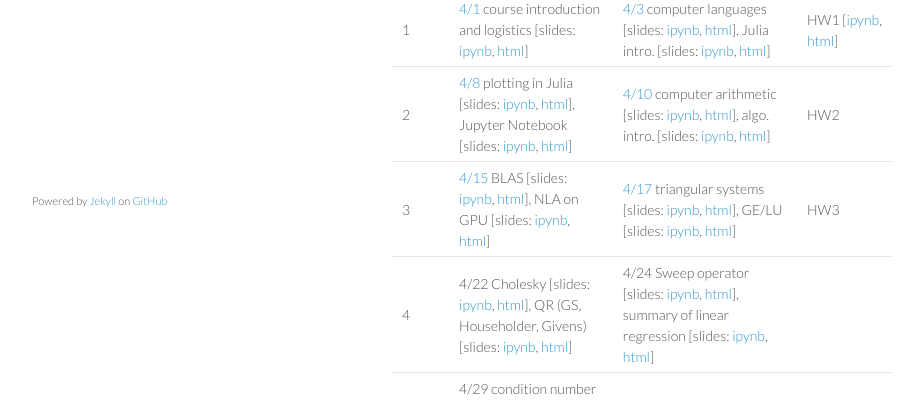
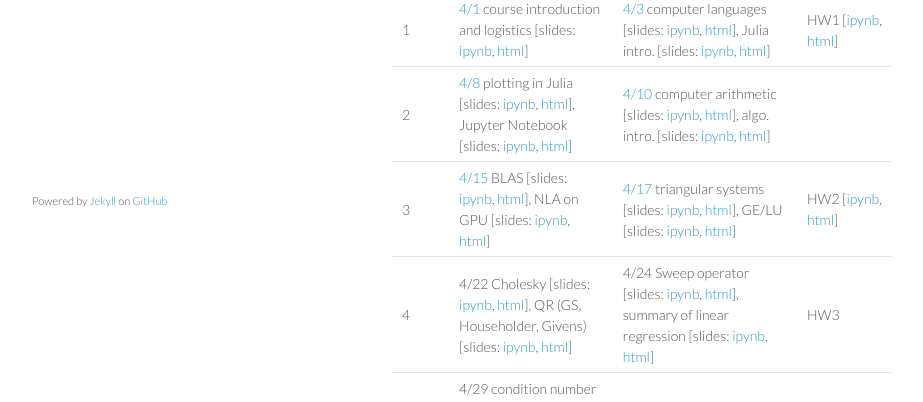
Before and after one commit to ucla-biostat-257/2025spring, a Jekyll site: the page built from schedule/schedule.md, in a window 1280 px wide. Shown: the part 620-1022 px from the top of the page, without its empty margins (178-1101 px from the left). Built offline with Jekyll 4.4.1, drawn with Linux system fonts in a browser that asks for light colours.

Commit message:
post hw2

```diff
--- a/schedule/schedule.md
+++ b/schedule/schedule.md
@@ -28,9 +28,9 @@ Readings:
 | Week | Tuesday | Thursday | Homework |
 |:-----------|:-----------|:------------|:------------|
 | 1 | [4/1](https://ucla-biostat-257.github.io/2025spring/biostat257spring2025/2025/04/01/week1-day1.html) course introduction and logistics \[slides: [ipynb](https://github.com/ucla-biostat-257/2025spring/blob/master/slides/01-intro/intro.ipynb), [html](../slides/01-intro/intro.html)\] | [4/3](https://ucla-biostat-257.github.io/2025spring/biostat257spring2025/2025/04/03/week1-day2.html) computer languages \[slides: [ipynb](https://github.com/ucla-biostat-257/2025spring/blob/master/slides/02-langs/langs.ipynb), [html](../slides/02-langs/langs.html)\], Julia intro. \[slides: [ipynb](https://github.com/ucla-biostat-257/2025spring/blob/master/slides/03-juliaintro/juliaintro.ipynb), [html](../slides/03-juliaintro/juliaintro.html)\] | HW1 \[[ipynb](https://raw.githubusercontent.com/ucla-biostat-257/2025spring/master/hw/hw1/hw01.ipynb), [html](../hw/hw1/hw01.html)\] |
-| 2 | [4/8](https://ucla-biostat-257.github.io/2025spring/biostat257spring2025/2025/04/08/week2-day1.html) plotting in Julia \[slides: [ipynb](https://github.com/ucla-biostat-257/2025spring/blob/master/slides/04-juliaplot/juliaplots.ipynb), [html](../slides/04-juliaplot/juliaplots.html)\], Jupyter Notebook \[slides: [ipynb](https://github.com/ucla-biostat-257/2025spring/blob/master/slides/05-jupyter/jupyter.ipynb), [html](../slides/05-jupyter/jupyter.html)\] | [4/10](https://ucla-biostat-257.github.io/2025spring/biostat257spring2025/2025/04/10/week2-day2.html) computer arithmetic \[slides: [ipynb](https://github.com/ucla-biostat-257/2025spring/blob/master/slides/06-arith/arith.ipynb), [html](../slides/06-arith/arith.html)\], algo. intro. \[slides: [ipynb](https://github.com/ucla-biostat-257/2025spring/blob/master/slides/07-algo/algo.ipynb), [html](../slides/07-algo/algo.html)\] | HW2 |
-| 3 | [4/15](https://ucla-biostat-257.github.io/2025spring/biostat257spring2025/2025/04/15/week3-day1.html) BLAS \[slides: [ipynb](https://github.com/ucla-biostat-257/2025spring/blob/master/slides/08-numalgintro/numalgintro.ipynb), [html](../slides/08-numalgintro/numalgintro.html)\], NLA on GPU \[slides: [ipynb](https://github.com/ucla-biostat-257/2025spring/blob/master/slides/09-juliagpu/juliagpu.ipynb), [html](../slides/09-juliagpu/juliagpu.html)\] | [4/17](https://ucla-biostat-257.github.io/2025spring/biostat257spring2025/2025/04/17/week3-day2.html) triangular systems \[slides: [ipynb](https://github.com/ucla-biostat-257/2025spring/blob/master/slides/10-trisys/trisys.ipynb), [html](../slides/10-trisys/trisys.html)\], GE/LU \[slides: [ipynb](https://github.com/ucla-biostat-257/2025spring/blob/master/slides/11-gelu/gelu.ipynb), [html](../slides/11-gelu/gelu.html)\] | HW3 |
-| 4 | 4/22 Cholesky \[slides: [ipynb](https://github.com/ucla-biostat-257/2025spring/blob/master/slides/12-chol/chol.ipynb), [html](../slides/12-chol/chol.html)\], QR (GS, Householder, Givens) \[slides: [ipynb](https://github.com/ucla-biostat-257/2025spring/blob/master/slides/13-qr/qr.ipynb), [html](../slides/13-qr/qr.html)\] | 4/24 Sweep operator \[slides: [ipynb](https://github.com/ucla-biostat-257/2025spring/blob/master/slides/14-sweep/sweep.ipynb), [html](../slides/14-sweep/sweep.html)\], summary of linear regression \[slides: [ipynb](https://github.com/ucla-biostat-257/2025spring/blob/master/slides/15-linreg/linreg.ipynb), [html](../slides/15-linreg/linreg.html)\] | |
+| 2 | [4/8](https://ucla-biostat-257.github.io/2025spring/biostat257spring2025/2025/04/08/week2-day1.html) plotting in Julia \[slides: [ipynb](https://github.com/ucla-biostat-257/2025spring/blob/master/slides/04-juliaplot/juliaplots.ipynb), [html](../slides/04-juliaplot/juliaplots.html)\], Jupyter Notebook \[slides: [ipynb](https://github.com/ucla-biostat-257/2025spring/blob/master/slides/05-jupyter/jupyter.ipynb), [html](../slides/05-jupyter/jupyter.html)\] | [4/10](https://ucla-biostat-257.github.io/2025spring/biostat257spring2025/2025/04/10/week2-day2.html) computer arithmetic \[slides: [ipynb](https://github.com/ucla-biostat-257/2025spring/blob/master/slides/06-arith/arith.ipynb), [html](../slides/06-arith/arith.html)\], algo. intro. \[slides: [ipynb](https://github.com/ucla-biostat-257/2025spring/blob/master/slides/07-algo/algo.ipynb), [html](../slides/07-algo/algo.html)\] |  |
+| 3 | [4/15](https://ucla-biostat-257.github.io/2025spring/biostat257spring2025/2025/04/15/week3-day1.html) BLAS \[slides: [ipynb](https://github.com/ucla-biostat-257/2025spring/blob/master/slides/08-numalgintro/numalgintro.ipynb), [html](../slides/08-numalgintro/numalgintro.html)\], NLA on GPU \[slides: [ipynb](https://github.com/ucla-biostat-257/2025spring/blob/master/slides/09-juliagpu/juliagpu.ipynb), [html](../slides/09-juliagpu/juliagpu.html)\] | [4/17](https://ucla-biostat-257.github.io/2025spring/biostat257spring2025/2025/04/17/week3-day2.html) triangular systems \[slides: [ipynb](https://github.com/ucla-biostat-257/2025spring/blob/master/slides/10-trisys/trisys.ipynb), [html](../slides/10-trisys/trisys.html)\], GE/LU \[slides: [ipynb](https://github.com/ucla-biostat-257/2025spring/blob/master/slides/11-gelu/gelu.ipynb), [html](../slides/11-gelu/gelu.html)\] | HW2 \[[ipynb](https://raw.githubusercontent.com/ucla-biostat-257/2025spring/master/hw/hw2/hw02.ipynb), [html](../hw/hw2/hw02.html)\] |
+| 4 | 4/22 Cholesky \[slides: [ipynb](https://github.com/ucla-biostat-257/2025spring/blob/master/slides/12-chol/chol.ipynb), [html](../slides/12-chol/chol.html)\], QR (GS, Householder, Givens) \[slides: [ipynb](https://github.com/ucla-biostat-257/2025spring/blob/master/slides/13-qr/qr.ipynb), [html](../slides/13-qr/qr.html)\] | 4/24 Sweep operator \[slides: [ipynb](https://github.com/ucla-biostat-257/2025spring/blob/master/slides/14-sweep/sweep.ipynb), [html](../slides/14-sweep/sweep.html)\], summary of linear regression \[slides: [ipynb](https://github.com/ucla-biostat-257/2025spring/blob/master/slides/15-linreg/linreg.ipynb), [html](../slides/15-linreg/linreg.html)\] | HW3 |
 | 5 | 4/29 condition number \[slides: [ipynb](https://github.com/ucla-biostat-257/2025spring/blob/master/slides/16-cond/cond.ipynb), [html](../slides/16-cond/cond.html)\], iterative methods intro \[slides: [ipynb](https://github.com/ucla-biostat-257/2025spring/blob/master/slides/17-iterative/iterative.ipynb), [html](../slides/17-iterative/iterative.html)\] | 5/1 conjugate gradient \[slides: [ipynb](https://github.com/ucla-biostat-257/2025spring/blob/master/slides/18-cg/cg.ipynb), [html](../slides/18-cg/cg.html)\] | HW4 |
 | 6 | 5/6 easy linear system \[slides: [ipynb](https://github.com/ucla-biostat-257/2025spring/blob/master/slides/19-easylineq/easylineq.ipynb), [html](../slides/19-easylineq/easylineq.html)\], eigen-decomposition and SVD \[slides: [ipynb](https://github.com/ucla-biostat-257/2025spring/blob/master/slides/20-eigsvd/eigsvd.ipynb), [html](../slides/20-eigsvd/eigsvd.html)\] | 5/8 optimization intro. \[slides: [ipynb](https://github.com/ucla-biostat-257/2025spring/blob/master/slides/21-optmintro/optmintro.ipynb), [html](../slides/21-optmintro/optmintro.html)\] | HW5 |
 | 7 | 5/13 optimization in Julia \[slides: [ipynb](https://github.com/ucla-biostat-257/2025spring/blob/master/slides/22-juliaopt/juliaopt.ipynb), [html](../slides/22-juliaopt/juliaopt.html)\] | 5/15 Newton-Raphson, Fisher scoring, GLM, nonlinear regression (Gauss-Newton) \[slides: [ipynb](https://github.com/ucla-biostat-257/2025spring/blob/master/slides/23-newton/newton.ipynb), [html](../slides/23-newton/newton.html)\], quasi-Newton \[slides: [ipynb](https://github.com/ucla-biostat-257/2025spring/blob/master/slides/24-quasinewton/quasinewton.ipynb), [html](../slides/24-quasinewton/quasinewton.html)\] | |
```
